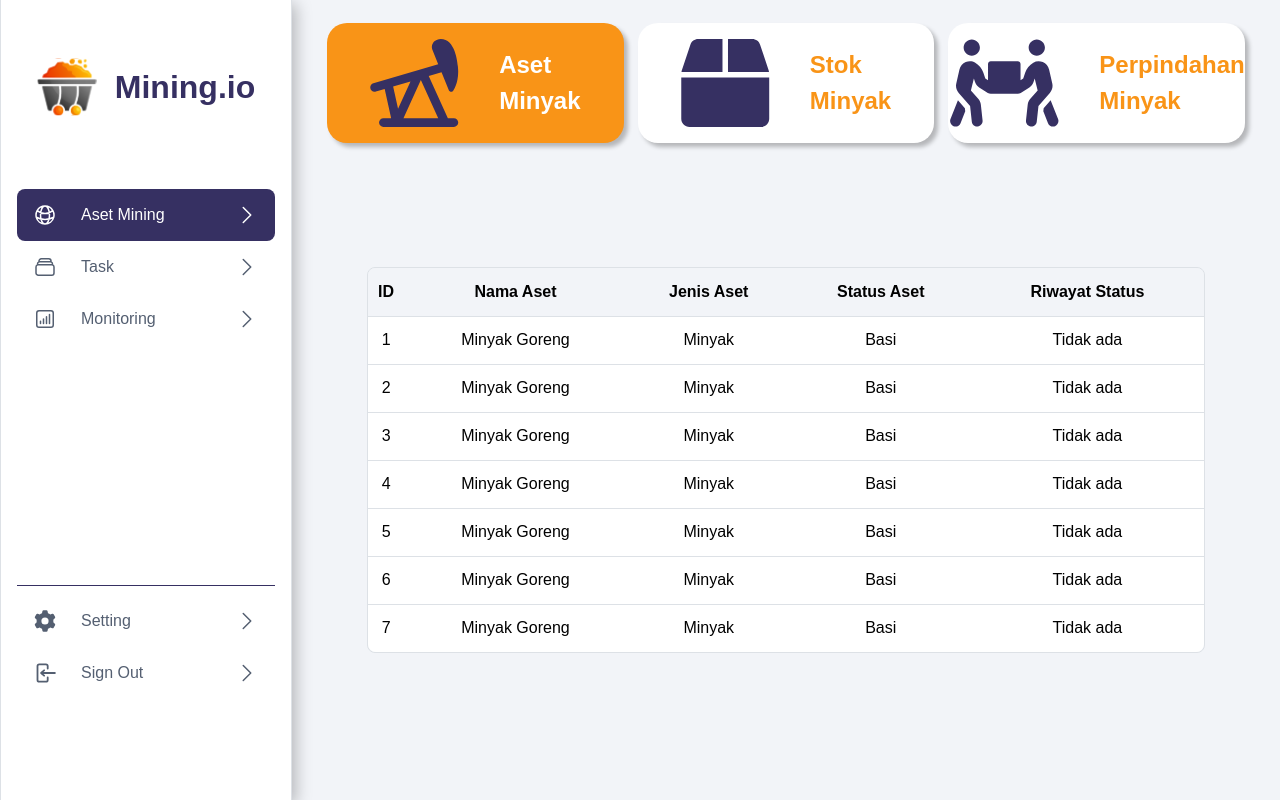
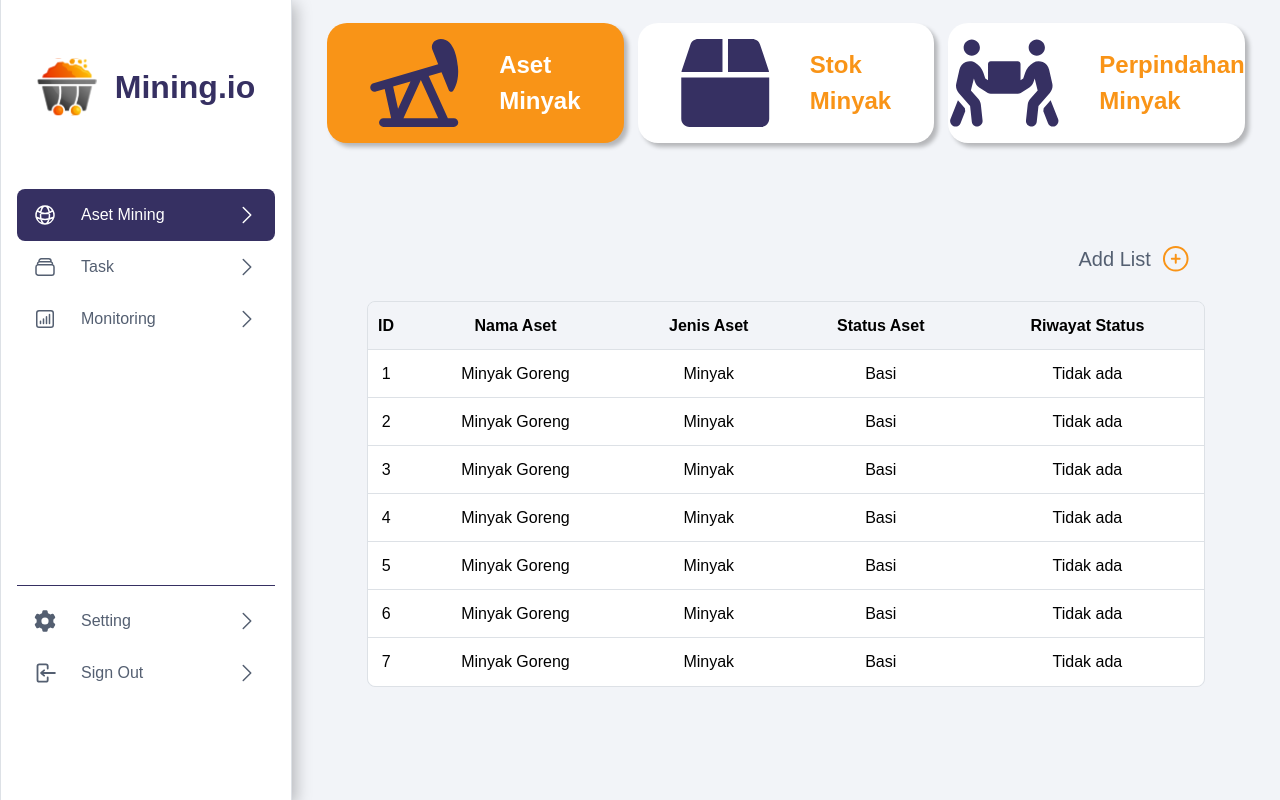
Before and after one commit to muhatthar/Mining_App, a Next.js app: page /asset-oil in a window 1280 px wide. Built offline with nearby package versions, Linux system fonts and the light colour scheme.

Commit message:
Update page.tsx

```diff
--- a/src/app/(asset)/asset-oil/page.tsx
+++ b/src/app/(asset)/asset-oil/page.tsx
@@ -1,7 +1,15 @@
+import { PlusCircleIcon } from "@heroicons/react/24/outline";
+
 export default function AssetOil() {
   return (
     <>
-      <div className="flex px-[40px]">
+      <div className="flex flex-col px-[40px]">
+        <div className="flex w-full justify-end">
+          <button className="w-[140px] flex items-center gap-[9.25px] justify-center mb-4 rounded-xl py-2 border-2 border-transparent transition-all duration-200 ease-in-out hover:border-[#F99417]">
+            <p className="text-[#545F71] font-medium text-xl">Add List</p>
+            <PlusCircleIcon className="w-[31.5px] h-[31.5px] text-[#F99417]"></PlusCircleIcon>
+          </button>
+        </div>
         <div className="w-full text-center table-auto border border-[#DDE1E6] rounded-lg">
           <table className="w-full">
             <thead className="bg-[#F2F4F8] h-12 border-b border-[#DDE1E6]">
```
